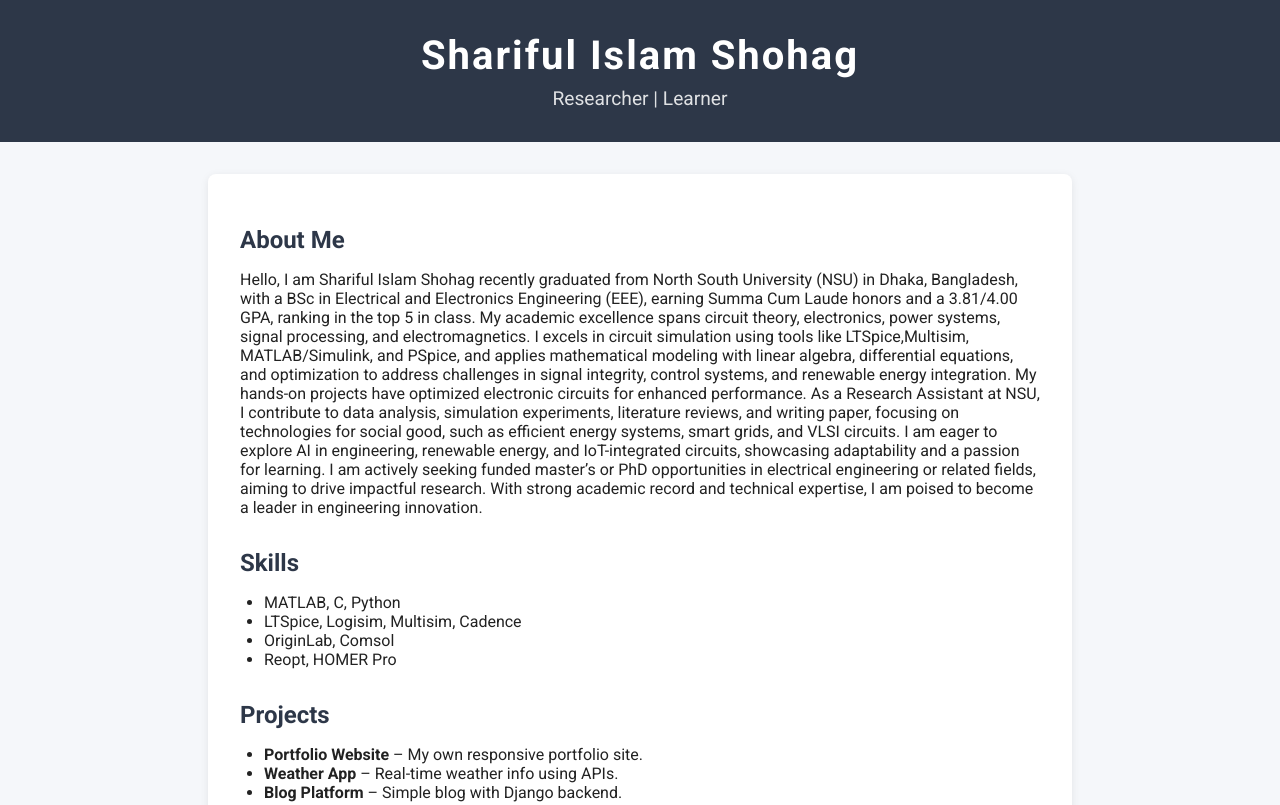
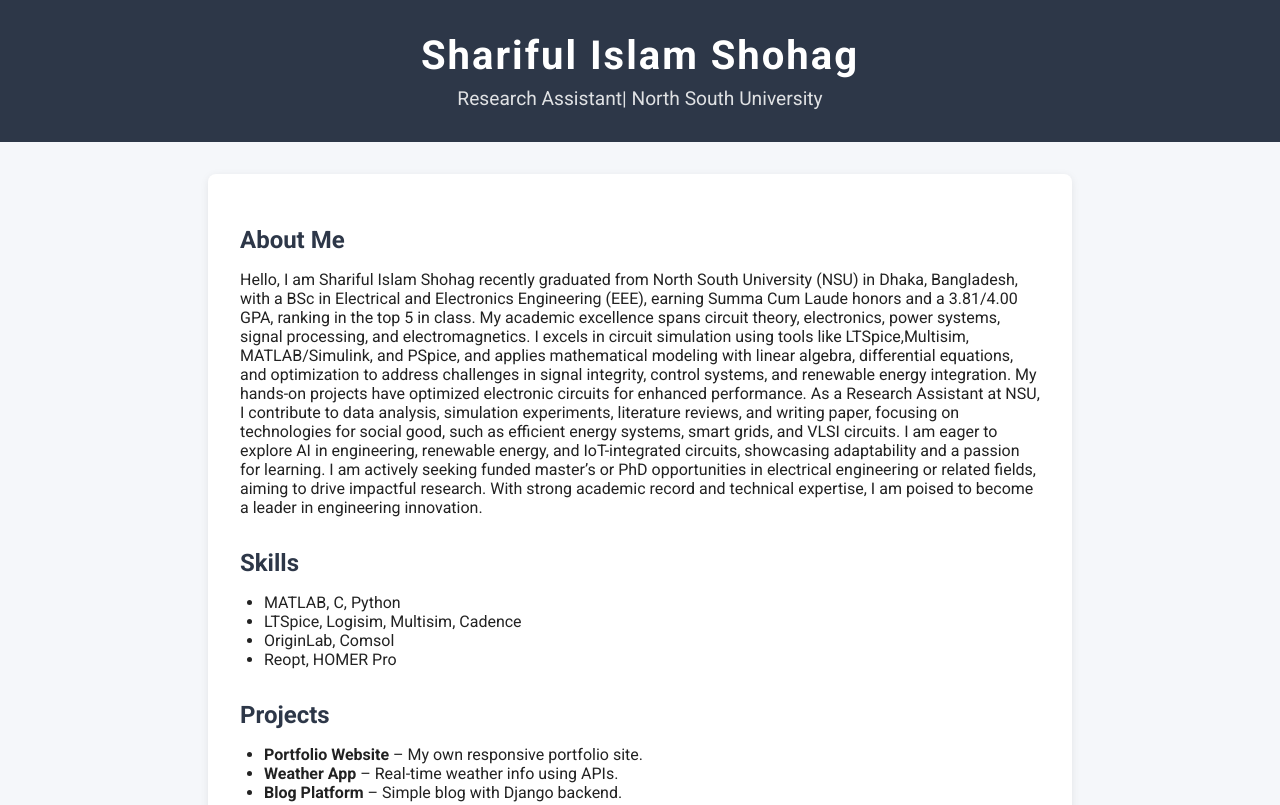
Before and after one commit to shariful-shohag60/shariful-shohag60.github.io, a plain HTML site: page index.html in a window 1280 px wide. Shown: the top 805 px of the page. Drawn offline with Linux system fonts and the light colour scheme.

Commit message:
Update index.html

```diff
--- a/index.html
+++ b/index.html
@@ -74,7 +74,7 @@
 <body>
   <header>
     <h1>Shariful Islam Shohag</h1>
-    <p>Researcher | Learner </p>
+    <p>Research Assistant| North South University </p>
   </header>
   <main>
     <section class="section">
```
